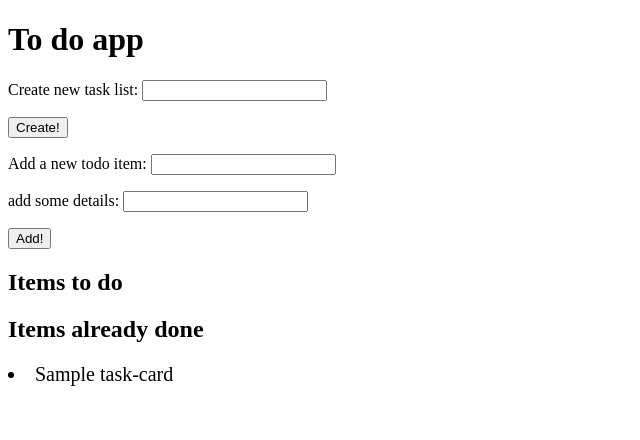
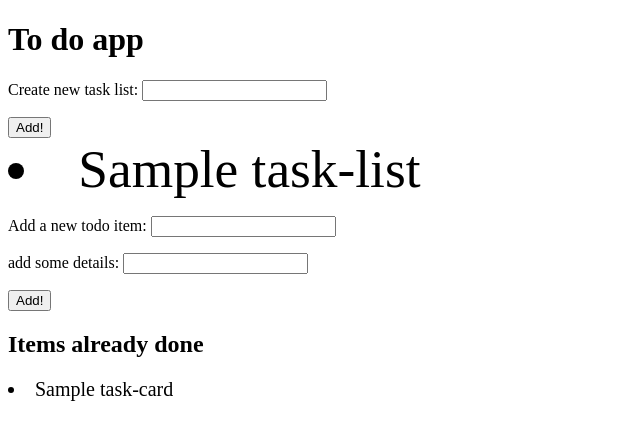
Before and after one commit to mssliw/todolist_app, a Flask app: page / in a window 1280 px wide. Shown: the top 440 px of the page, without its empty margins (0-640 px from the left). Run offline with Flask 2, Linux system fonts and the light colour scheme; tables that the repository leaves empty hold one stand-in row (values such as "Sample post").

Commit message:
hierarchy of list-card-details view created

```diff
--- a/app.py
+++ b/app.py
@@ -23,7 +23,8 @@ class TaskCard(db.Model):
     accomplished = db.Column(db.Boolean)
 
     task_list_id = db.Column(db.Integer,
-                             db.ForeignKey('task-list.id'))
+                             db.ForeignKey('task-list.id'),
+                             nullable=False)
     task_list = db.relationship('TaskList',
                                 back_populates='task_cards')
     task_details = db.relationship('TaskDetails')
@@ -35,7 +36,8 @@ class TaskDetails(db.Model):
     task_description = db.Column(db.String(512))
 
     task_card_id = db.Column(db.Integer,
-                             db.ForeignKey('task-card.id'))
+                             db.ForeignKey('task-card.id'),
+                             nullable=False)
     task_card = db.relationship('TaskCard',
                                 back_populates='task_details')
 
@@ -50,7 +52,7 @@ def index():
     return render_template('index.html', incomplete=incomplete, accomplished=accomplished, task_descriptions=task_descriptions, task_lists=task_lists)
 
 
-@app.route('/new_list', methods=['POST'])
+@app.route('/create_new_list', methods=['POST'])
 def create_new_list():
     new_list = TaskList(list_title=request.form['create-new-list'])
     db.session.add(new_list)
@@ -58,9 +60,11 @@ def create_new_list():
     return redirect(url_for('index'))
 
 
-@app.route('/add', methods=['POST'])
-def add():
-    new_task = TaskCard(card_title=request.form['task-to-do'], accomplished=False)
+@app.route('/add/<list_title>', methods=['POST'])
+def add(list_title):
+    task_list = TaskList.query.filter_by(list_title=list_title).first()
+    # task_list = db.session.query(TaskList).first()
+    new_task = TaskCard(card_title=request.form['task-to-do'], accomplished=False, task_list=task_list)
     db.session.add(new_task)
     db.session.commit()
 
@@ -85,11 +89,11 @@ def complete(id):
     return redirect(url_for('index'))
 
 
-@app.route('/details/<id>')
-def details(id):
-    details_id = TaskDetails.query.filter_by(task_card_id=int(id))
-
-    return redirect(url_for('index'))
+# @app.route('/details/<id>')
+# def details(id):
+#     details_id = TaskDetails.query.filter_by(task_card_id=int(id))
+#
+#     return redirect(url_for('index'))
 
 
 if __name__ == "__main__":
--- a/templates/index.html
+++ b/templates/index.html
@@ -10,37 +10,34 @@
         <form action="{{ url_for('create_new_list') }}" method='POST'>
         <p> Create new task list:
         <input type="text" name="create-new-list"> </p>
-        <input type="submit" value="Create!">
+                        <input type="submit" value="Add!">
+
     </form>
     </div>
     <div>
-        <form action="{{ url_for('add') }}" method="POST">
-        <p>Add a new todo item:
-        <input type="text" name="task-to-do"></p>
-            <p>add some details:
-                <input type="text" name="details-to-do"></p>
-        <input type="submit" value="Add!">
-        </form>
-    </div>
-    <div>
-        <h2>Items to do</h2>
-        <u1>
+        {% for task_list in task_lists %}
+            <div><li style="font-size: 40pt">{{ task_list.list_title }}</li>
+
                 {% for task_card in incomplete %}
+                {% if task_card in task_list.task_cards %}
                 <li style="font-size: 30pt">{{ task_card.card_title }} <a href="{{ url_for('complete', id=task_card.id) }}">Done!</a>
                     {% for task_details in task_card.task_details %}
                         <li style="font-size: 15p"> {{ task_details.task_description }}</li>
                     {% endfor %}
+                {% endif %}
+
                 {% endfor %}
-        </u1>
+
+
+            <form action="{{ url_for('add', list_title=task_list.list_title) }}" method="POST">
+            <p>Add a new todo item:
+            <input type="text" name="task-to-do"></p>
+                <p>add some details:
+                    <input type="text" name="details-to-do"></p>
+            <input type="submit" value="Add!">
+        </form></div>
+        {% endfor %}
     </div>
-
-    <!--<div>-->
-        <!--{% for task_list in task_lists %}-->
-        <!--<div><li style="font-size: 40pt">{{ task_list.list_title }} </li>-->
-            <!--<li style="font-size: 40pt">{{ task_list.task_cards }}</li>-->
-        <!--</div>-->
-        <!--{% endfor %}-->
-    <!--</div>-->
 
     <div>
         <h2>Items already done</h2>
```
